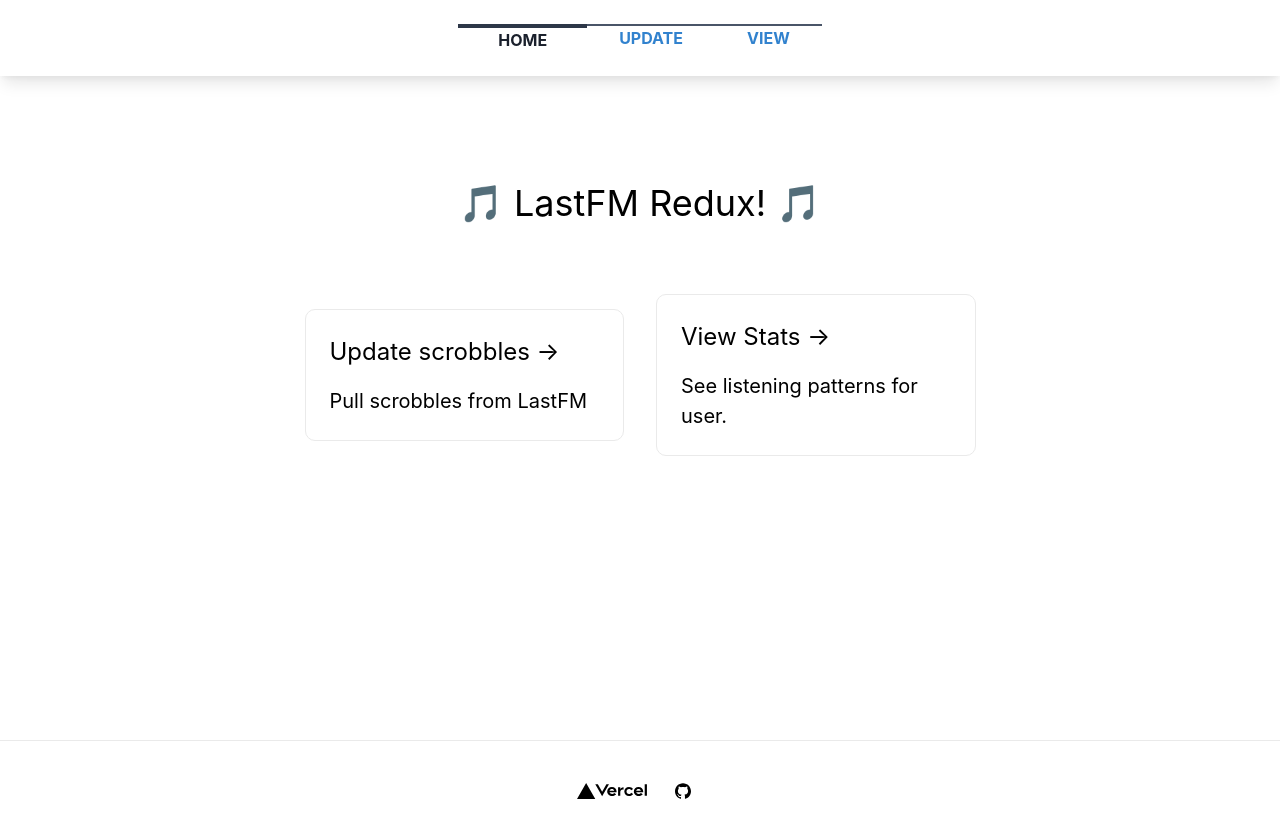
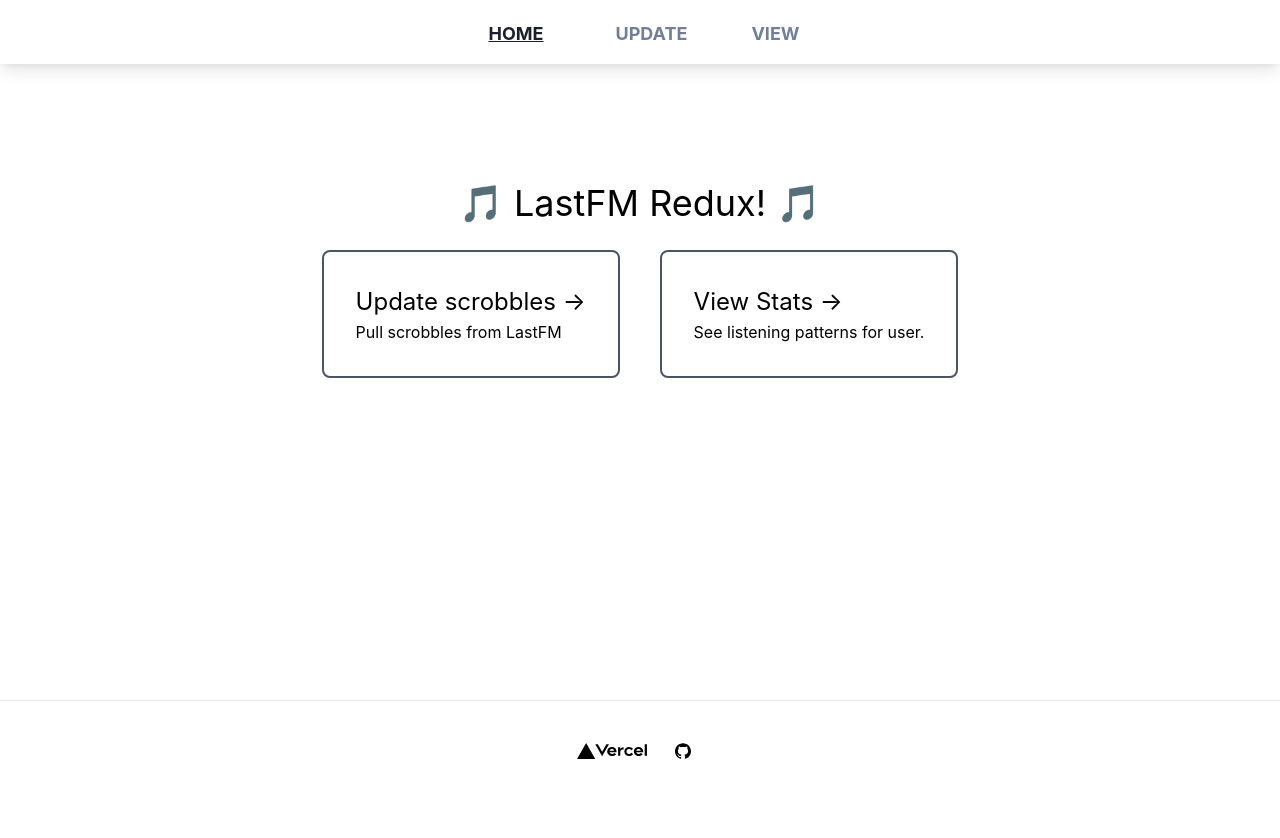
Before and after one commit to dshomoye/lastfmredux, a Next.js app: page / in a window 1280 px wide. After the commit the page ends 800 px from the top, so only its background shows below. Built offline with nearby package versions, Linux system fonts and the light colour scheme.

Commit message:
styles updates

```diff
--- a/components/Header.js
+++ b/components/Header.js
@@ -18,16 +18,16 @@
 
 const Header = ({ page }) => (
   <div className="fixed z-10">
-    <ul className="flex justify-center py-6 shadow-lg w-screen bg-white">
+    <ul className="flex justify-center pt-5 pb-5 h-16 shadow-lg w-screen bg-white">
       {navs.map((n) => (
         <Fragment key={n.href}>
           {n.label === page ? (
-            <li className="text-gray-900 px-5 text-md font-bold lg:px-10 border-t-4 border-gray-800" key={n.href}>
+            <li className="text-gray-900 px-5 text-lg font-bold lg:px-10 underline" key={n.href}>
               <a>{n.label}</a>
             </li>
           ) : (
             <li
-              className="text-blue-600 hover:text-gray-800 text-md font-bold px-3 lg:px-8 border-t-2 border-gray-700"
+              className="text-gray-600 hover:text-gray-800 hover:text-xl hover:underline text-lg transition-all duration-500 font-bold px-3 lg:px-8"
               key={n.href}
             >
               <Link href={n.href}><a>{n.label}</a></Link>
--- a/components/PageContainer.js
+++ b/components/PageContainer.js
@@ -4,7 +4,7 @@
 const PageContainer = ({ children, page }) => (
   <div className="w-screen">
     <Header page={page} />
-    <div className="containe pt-24 mb-5" style={{minHeight: "90vh"}}>{children}</div>
+    <div className="containe pt-24 mb-5" style={{minHeight: "85vh"}}>{children}</div>
     <Footer />
   </div>
 );
--- a/pages/index.js
+++ b/pages/index.js
@@ -3,6 +3,8 @@
 
 import PageContainer from "../components/PageContainer";
 import styles from "../styles/Home.module.css";
+
+const cardStyle = "flex-initial p-8 m-5 border-2 border-gray-700 rounded-lg items-center transform hover hover:translate-y-2 hover:p-5 hover:text-blue-600 hover:border-blue-600 hover:shadow-lg transistion-all duration-500"
 
 export default function Home() {
   return (
@@ -12,17 +14,17 @@
         <link rel="icon" href="/favicon.ico" />
       </Head>
       <main className={styles.main}>
-        <h1 className="text-4xl hover:text-red-600 transition-all duration-700 ease-in-out hover:translate-y-2 hover:text-5xl">🎵 LastFM Redux! 🎵</h1>
-        <div className={styles.grid}>
+        <h1 className="text-4xl hover:text-blue-800 transition-all duration-700 ease-in-out transform hover:translate-y-2 hover:text-5xl">🎵 LastFM Redux! 🎵</h1>
+        <div className="flex flex-no-wrap">
           <Link href="/update">
-            <a className={styles.card}>
-              <h3>Update scrobbles &rarr;</h3>
+            <a className={cardStyle}>
+              <h3 className="text-2xl">Update scrobbles &rarr;</h3>
               <p>Pull scrobbles from LastFM</p>
             </a>
           </Link>
           <Link href="/stats">
-            <a className={styles.card}>
-              <h3>View Stats &rarr;</h3>
+            <a className={cardStyle}>
+              <h3 className="text-2xl">View Stats &rarr;</h3>
               <p>See listening patterns for user.</p>
             </a>
           </Link>
--- a/pages/update/index.js
+++ b/pages/update/index.js
@@ -112,6 +112,14 @@
             <p className="text-xs">
               Valid lastfm usernames will be manually ingested.
             </p>
+            <a
+              href="https://www.last.fm/about/trackmymusic"
+              className="text-xs text-green-400 underline"
+              rel="noopener noreferrer"
+              target="_blank"
+            >
+              Track your music with LastFM
+            </a>
           </form>
         </div>
         <div className={formStyle}>
```
